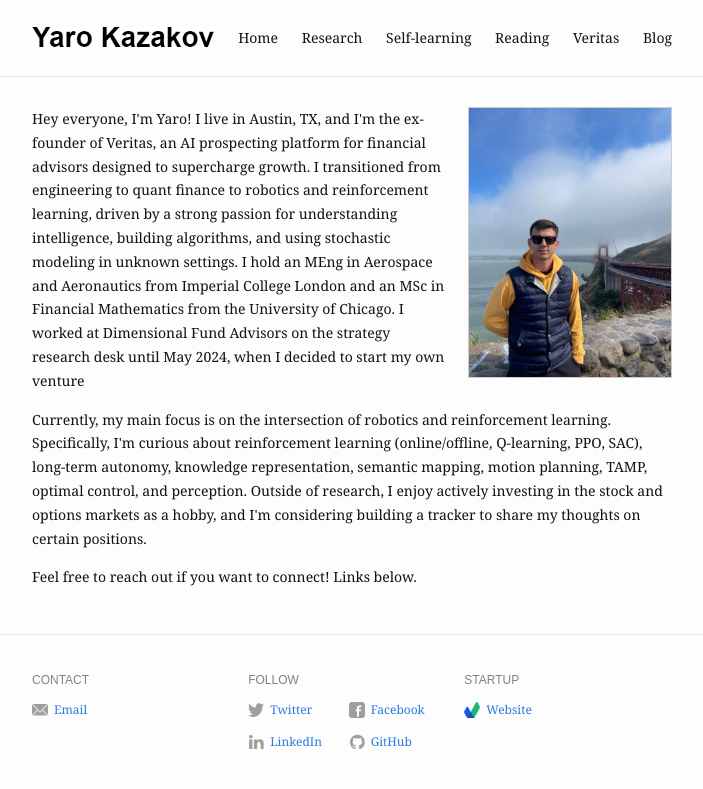
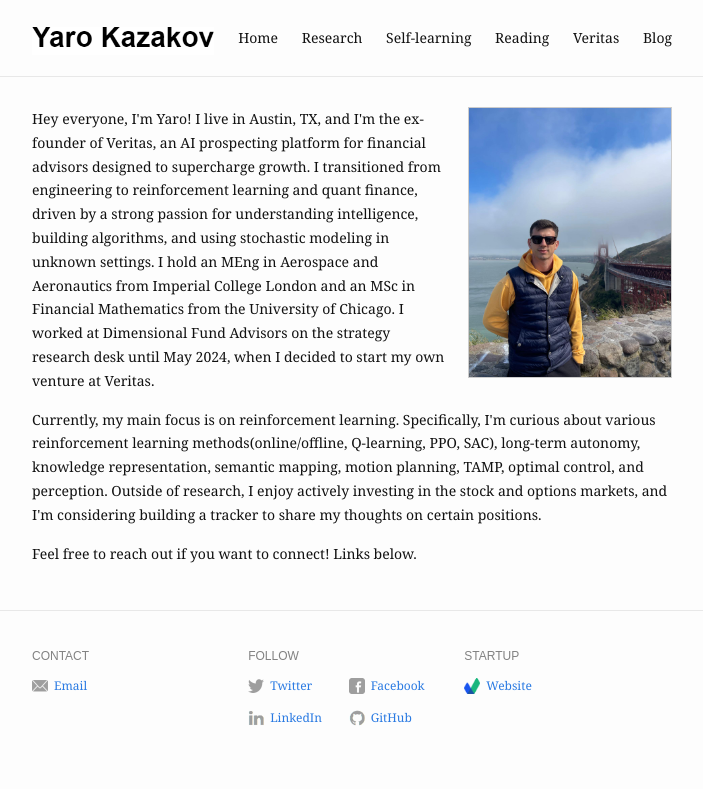
Before and after one commit to eliottvincent/bay, a Jekyll site: the page built from index.md, in a window 1280 px wide. Shown: the top 789 px of the page, without its empty margins (288-991 px from the left). Built offline with Jekyll 4.4.1, drawn with Linux system fonts in a browser that asks for light colours.

Commit message:
Update index.md

```diff
--- a/index.md
+++ b/index.md
@@ -6,11 +6,11 @@ profile_picture:
 ---
 
 <p>
-  Hey everyone, I'm Yaro! I live in Austin, TX, and I'm the ex-founder of Veritas, an AI prospecting platform for financial advisors designed to supercharge growth. I transitioned from engineering to quant finance to robotics and reinforcement learning, driven by a strong passion for understanding intelligence, building algorithms, and using stochastic modeling in unknown settings. I hold an MEng in Aerospace and Aeronautics from Imperial College London and an MSc in Financial Mathematics from the University of Chicago. I worked at Dimensional Fund Advisors on the strategy research desk until May 2024, when I decided to start my own venture
+  Hey everyone, I'm Yaro! I live in Austin, TX, and I'm the ex-founder of Veritas, an AI prospecting platform for financial advisors designed to supercharge growth. I transitioned from engineering to reinforcement learning and quant finance, driven by a strong passion for understanding intelligence, building algorithms, and using stochastic modeling in unknown settings. I hold an MEng in Aerospace and Aeronautics from Imperial College London and an MSc in Financial Mathematics from the University of Chicago. I worked at Dimensional Fund Advisors on the strategy research desk until May 2024, when I decided to start my own venture at Veritas.
 </p>
 
 <p>
-  Currently, my main focus is on the intersection of robotics and reinforcement learning. Specifically, I'm curious about reinforcement learning (online/offline, Q-learning, PPO, SAC), long-term autonomy, knowledge representation, semantic mapping, motion planning, TAMP, optimal control, and perception. Outside of research, I enjoy actively investing in the stock and options markets as a hobby, and I'm considering building a tracker to share my thoughts on certain positions.
+  Currently, my main focus is on reinforcement learning. Specifically, I'm curious about various  reinforcement learning methods(online/offline, Q-learning, PPO, SAC), long-term autonomy, knowledge representation, semantic mapping, motion planning, TAMP, optimal control, and perception. Outside of research, I enjoy actively investing in the stock and options markets, and I'm considering building a tracker to share my thoughts on certain positions.
 </p>
 
 <p>
```
